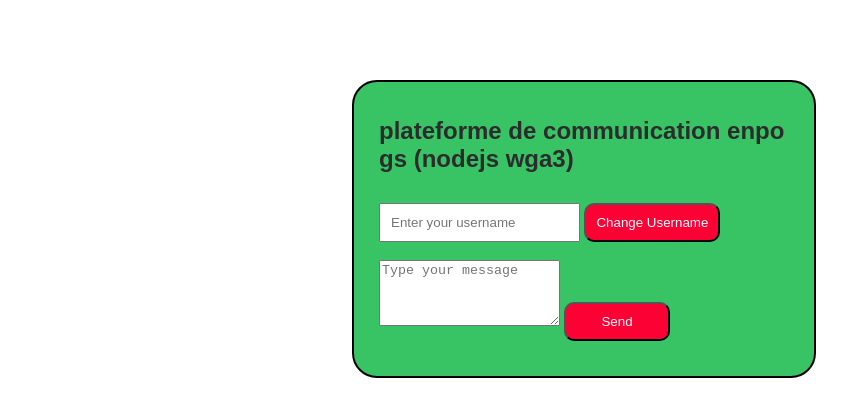
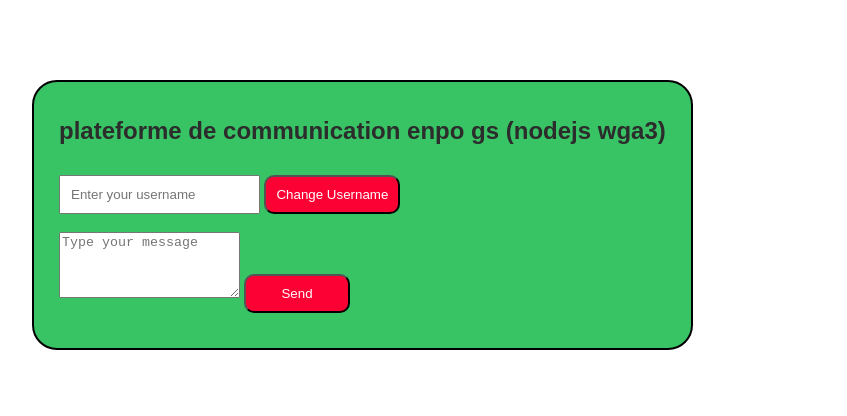
Before and after one commit to achrafkeddour/socketio, a plain HTML site: page index.html in a window 1280 px wide. Shown: the whole page, without its empty margins (56-903 px from the left). Drawn offline with nearby package versions, Linux system fonts and the light colour scheme; no server answers.

Commit message:
Update index.html

```diff
--- a/index.html
+++ b/index.html
@@ -6,7 +6,7 @@
     <title>Simple Chat App</title>
 </head>
 <body style="color: rgb(44, 44, 44); font-family: Arial, Helvetica, sans-serif;">
-    <div style=" margin: 80px 400px ; width: fit-content ;height: fit-content; background-color: rgb(56 196 101); border-radius: 25px; padding: 15px 25px 35px 25px; border:2px solid #000000 ;">
+    <div style=" margin: 80px 80px ; width: fit-content ;height: fit-content; background-color: rgb(56 196 101); border-radius: 25px; padding: 15px 25px 35px 25px; border:2px solid #000000 ;">
         <h2 > plateforme de communication enpo gs (nodejs wga3)</h2>
     <input type="text" id="usernameInput" placeholder="Enter your username" style="padding: 10px;">
     <button onclick="changeUsername()" style="background-color: rgb(252, 2, 52); color: white; margin-top: 10px; padding: 10px; border-radius: 10px;">Change Username</button><br><br>
```
